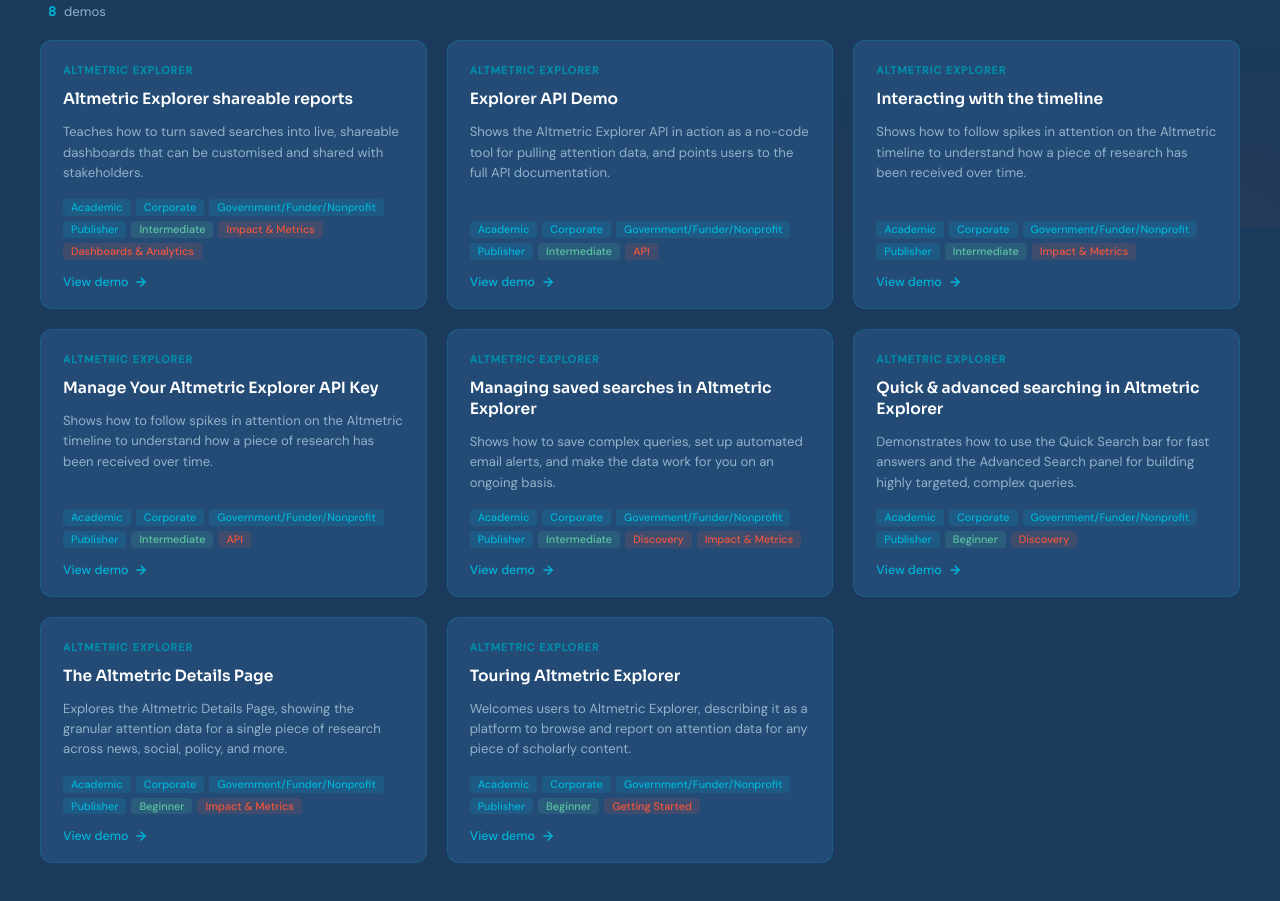
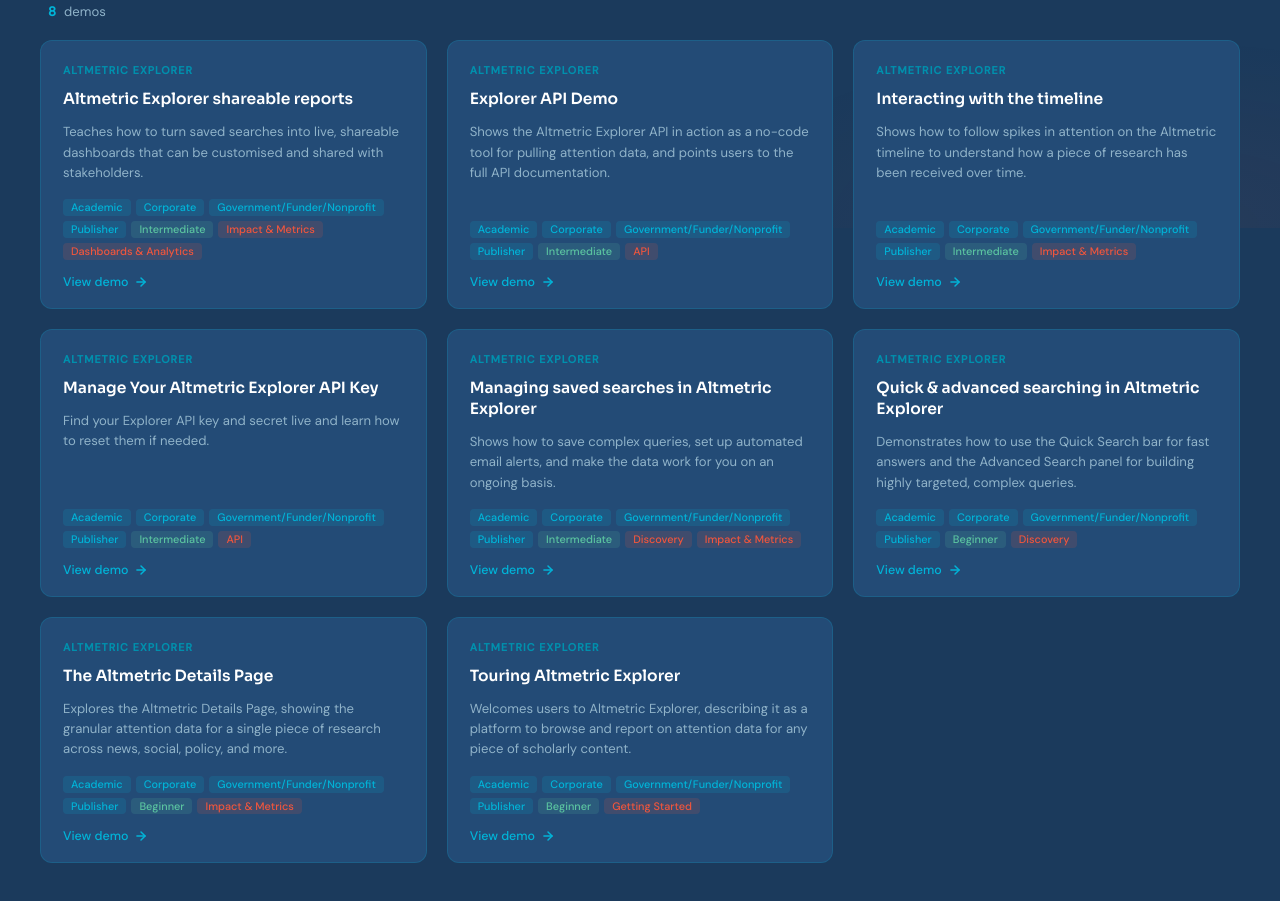
Before and after one commit to mnunemaker-cyber/altmetric-demo-library, a plain HTML site: page index.html in a window 1280 px wide. Shown: the part 572-1473 px from the top of the page. Drawn offline with Linux system fonts and the light colour scheme.

Commit message:
Add files via upload

```diff
--- a/index.html
+++ b/index.html
@@ -484,7 +484,7 @@ const DEMOS = [
   { title: "Altmetric Explorer shareable reports", section: "Altmetric Explorer", blurb: "Teaches how to turn saved searches into live, shareable dashboards that can be customised and shared with stakeholders.", url: "https://app.storylane.io/share/d7vimxakmusd", industry: ["Academic","Corporate","GFN","Publisher"], skill: ["Intermediate"], workflow: ["Impact & Metrics","Dashboards & Analytics"] },
   { title: "Explorer API Demo", section: "Altmetric Explorer", blurb: "Shows the Altmetric Explorer API in action as a no-code tool for pulling attention data, and points users to the full API documentation.", url: "https://app.storylane.io/share/4onzef3jwdh0", industry: ["Academic","Corporate","GFN","Publisher"], skill: ["Intermediate"], workflow: ["API"] },
   { title: "Interacting with the timeline", section: "Altmetric Explorer", blurb: "Shows how to follow spikes in attention on the Altmetric timeline to understand how a piece of research has been received over time.", url: "https://app.storylane.io/share/g24gzich84kp", industry: ["Academic","Corporate","GFN","Publisher"], skill: ["Intermediate"], workflow: ["Impact & Metrics"] },
-  { title: "Manage Your Altmetric Explorer API Key", section: "Altmetric Explorer", blurb: "Shows how to follow spikes in attention on the Altmetric timeline to understand how a piece of research has been received over time.", url: "https://app.storylane.io/share/9gy4mjvvqusz", industry: ["Academic","Corporate","GFN","Publisher"], skill: ["Intermediate"], workflow: ["API"] },
+  { title: "Manage Your Altmetric Explorer API Key", section: "Altmetric Explorer", blurb: "Find your Explorer API key and secret live and learn how to reset them if needed.", url: "https://app.storylane.io/share/9gy4mjvvqusz", industry: ["Academic","Corporate","GFN","Publisher"], skill: ["Intermediate"], workflow: ["API"] },
   { title: "Managing saved searches in Altmetric Explorer", section: "Altmetric Explorer", blurb: "Shows how to save complex queries, set up automated email alerts, and make the data work for you on an ongoing basis.", url: "https://app.storylane.io/share/xj1ru023ioko", industry: ["Academic","Corporate","GFN","Publisher"], skill: ["Intermediate"], workflow: ["Discovery","Impact & Metrics"] },
   { title: "Quick & advanced searching in Altmetric Explorer", section: "Altmetric Explorer", blurb: "Demonstrates how to use the Quick Search bar for fast answers and the Advanced Search panel for building highly targeted, complex queries.", url: "https://app.storylane.io/share/idv446fed3w2", industry: ["Academic","Corporate","GFN","Publisher"], skill: ["Beginner"], workflow: ["Discovery"] },
   { title: "The Altmetric Details Page", section: "Altmetric Explorer", blurb: "Explores the Altmetric Details Page, showing the granular attention data for a single piece of research across news, social, policy, and more.", url: "https://app.storylane.io/share/paldplnda1my", industry: ["Academic","Corporate","GFN","Publisher"], skill: ["Beginner"], workflow: ["Impact & Metrics"] },
```
